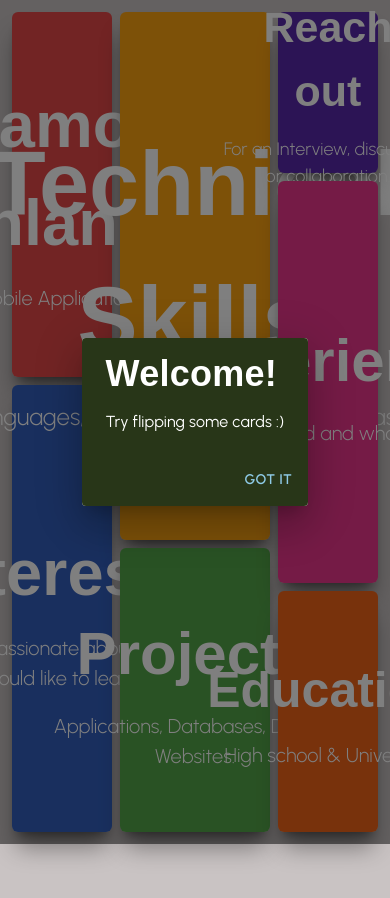
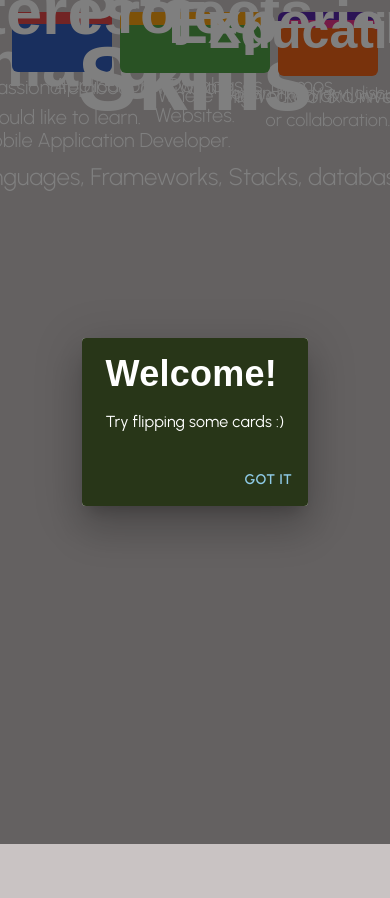
Before and after one commit to Trixtoparadise/portfolio, a Next.js app: page / in a window 390 px wide. Shown: the top 898 px of the page. After the commit the page ends 844 px from the top, so only its background shows below. Built offline with nearby package versions, Linux system fonts and the light colour scheme; a web font is replaced by a local one.

Commit message:
adding scroll for mobile

```diff
--- a/app/layout.tsx
+++ b/app/layout.tsx
@@ -28,7 +28,7 @@ export default function RootLayout({
 			lang="en"
 			className={`${annieUseYourTelescope.variable} ${urbanist.className} h-full antialiased`}
 		>
-			<body className="h-screen! overflow-hidden! w-full! flex flex-col bg-background!">{children}</body>
+			<body className="h-auto! md:h-screen! lg:h-screen! overflow-scroll! md:overflow-hidden! lg:overflow-hidden! w-full! flex! flex-col! bg-background!">{children}</body>
 		</html>
 	);
 }
```
